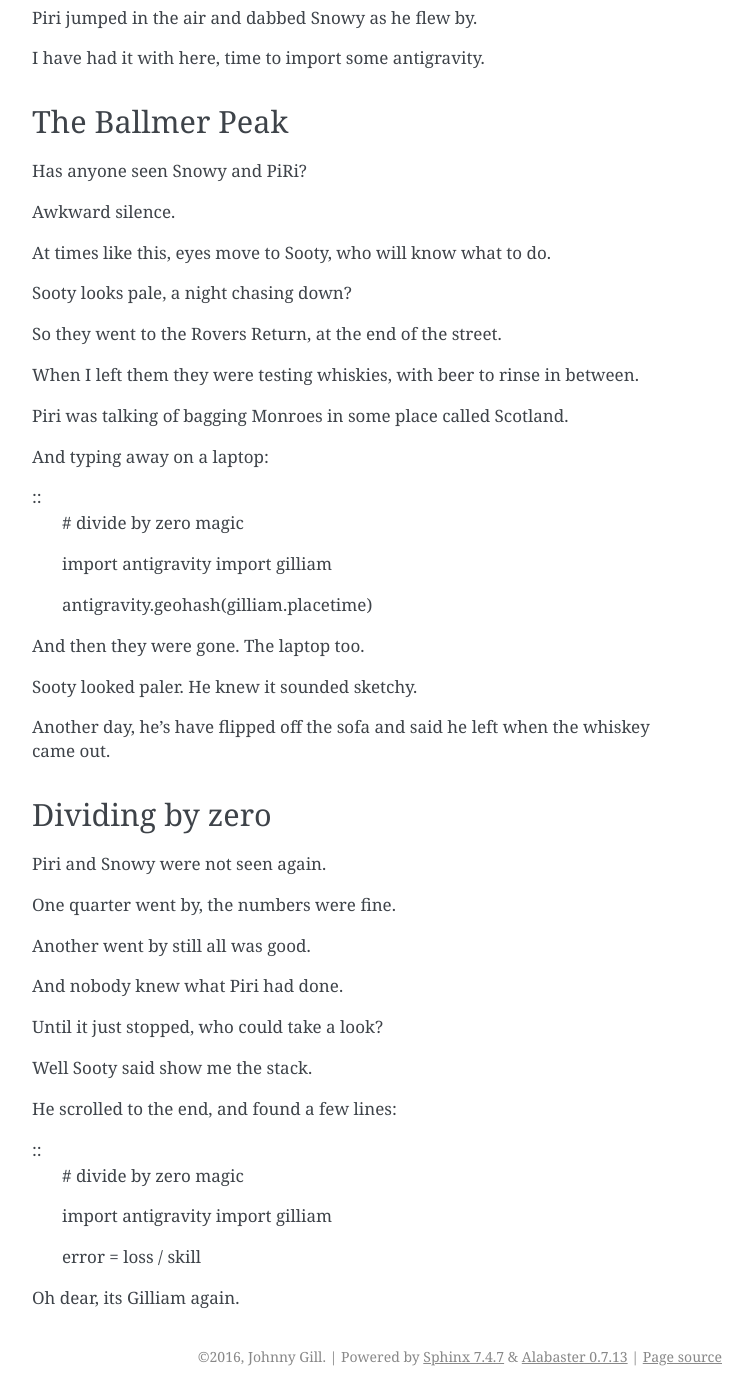
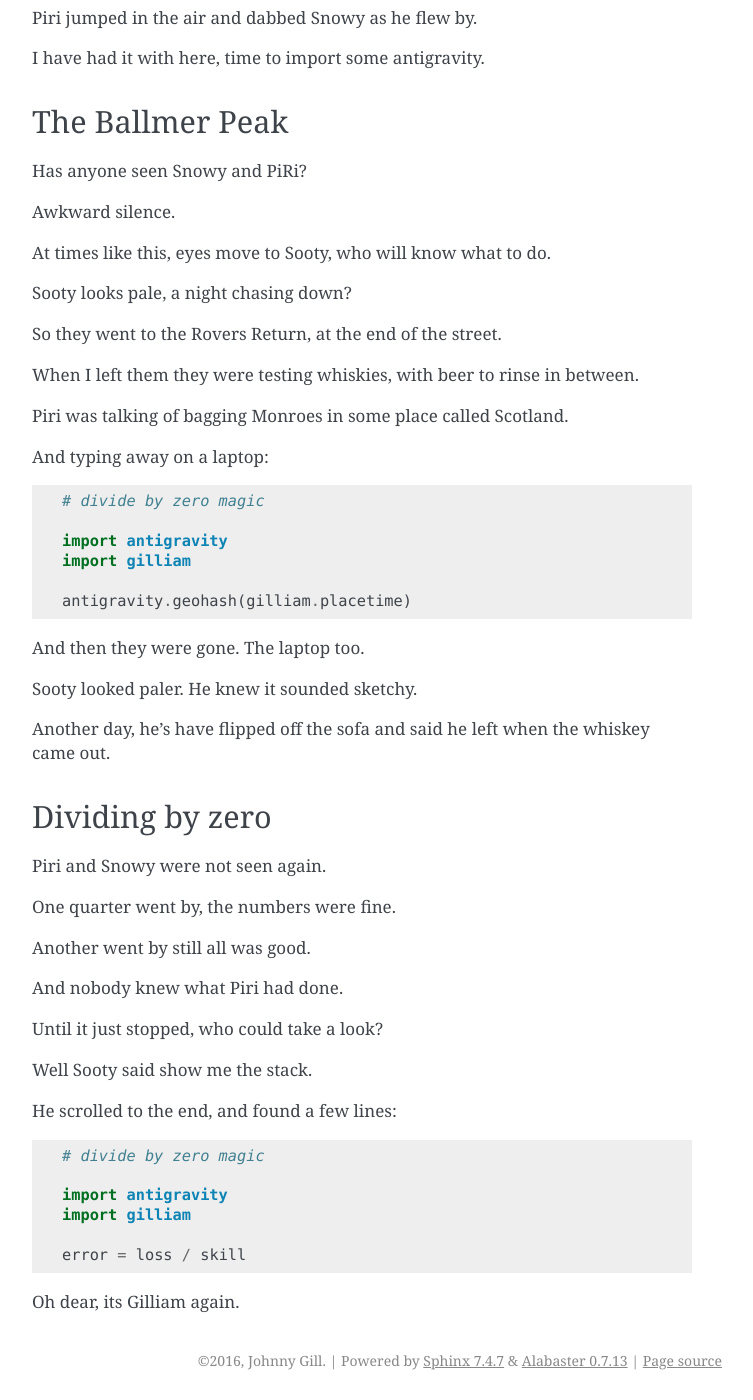
Before and after one commit to openbermuda/karmapi, a Sphinx documentation site: the page built from docs/nodice/antigravity.rst, in a window 1280 px wide and 1400 px high, scrolled down 1496 px. Shown: the whole window, without its empty margins (388-1141 px from the left). Built offline with Sphinx 7.4.7, drawn with Linux system fonts in a browser that asks for light colours; formulas are drawn with MathJax 3; pages that are not in the unit, such as notebooks, are missing from menus.

```diff
--- a/docs/nodice/antigravity.rst
+++ b/docs/nodice/antigravity.rst
@@ -95,9 +95,8 @@ between.
 
 Piri was talking of bagging Monroes in some place called Scotland.
 
-And typing away on a laptop:
+And typing away on a laptop::
 
-::
    # divide by zero magic
 
    import antigravity
@@ -128,9 +127,8 @@ Until it just stopped, who could take a look?
 
 Well Sooty said show me the stack.
 
-He scrolled to the end, and found a few lines:
+He scrolled to the end, and found a few lines::
 
-::
    # divide by zero magic
 
    import antigravity
```
